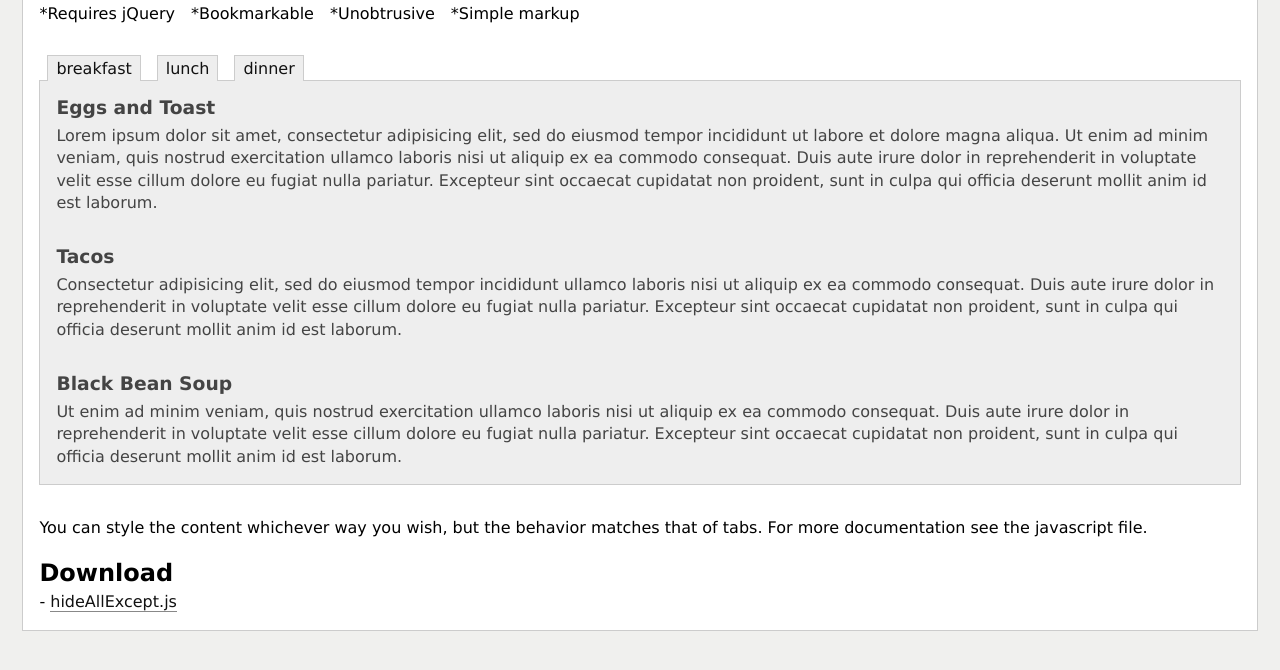
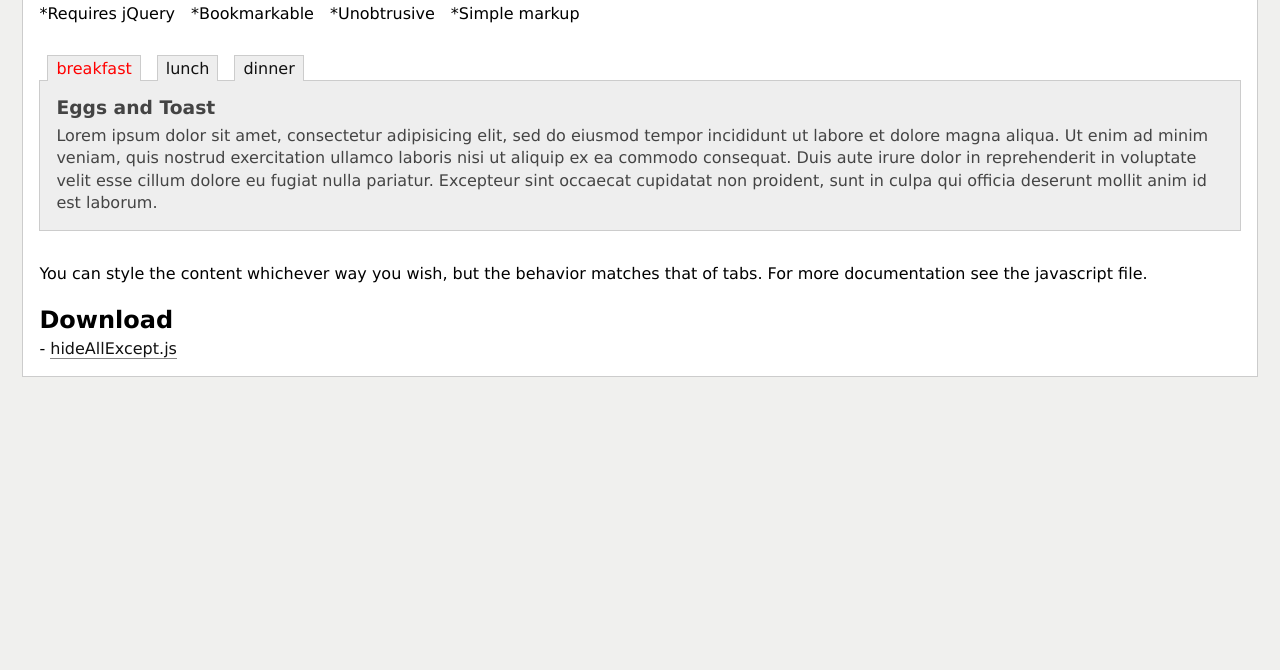
Before and after one commit to dannyduc/Hide-All-Except-One, a plain HTML site: page index.html in a window 1280 px wide. Shown: the part 80-750 px from the top of the page. Drawn offline with nearby package versions, Linux system fonts and the light colour scheme.

Commit message:
fixes and removing dependency on external stylesheet

```diff
--- a/index.html
+++ b/index.html
@@ -3,10 +3,9 @@
     <head>
         <meta http-equiv="Content-type" content="text/html; charset=utf-8" />
         <title>"hide all except one" demo (like tabs)</title>
-        <link href="style.css" rel="stylesheet" type="text/css" media="all" />
-
+        <link href="style.css" rel="stylesheet" type="text/css" />
         <script src="http://ajax.googleapis.com/ajax/libs/jquery/1.3.2/jquery.min.js"></script>
-        <script src="jquery.hideAllExcept.js"></script>
+        <script src="jquery.hideAllExceptOne.js"></script>
 	    <script>
 		    jQuery(function($){
                 $.hideAllExcept.init();
@@ -21,13 +20,13 @@
                 <li>Bookmarkable</li>
                 <li>Unobtrusive</li>
                 <li>Simple markup</li>
-            </ul><br />
+            </ul><br>
 
             <ul id="buttons">
                 <li><a class="toggle" href="#breakfast">breakfast</a></li> <!-- The js looks for any links with a class of 'toggle'. It then makes visible the id which matches the href. -->
                 <li><a class="toggle" href="#lunch">lunch</a></li>
                 <li><a class="toggle" href="#dinner">dinner</a></li>
-            </ul><br />
+            </ul><br>
 
             <div id="toggleThis"> <!-- the js looks for an id of 'toggleThis' and divs inside of it. -->
                 <div id="breakfast">
@@ -47,7 +46,7 @@
             <p>You can style the content whichever way you wish, but the behavior matches that of tabs. For more documentation see the javascript file.</p>
 
             <h2>Download</h2>
-            <p>- <a class="code" href="http://github.com/enure/Hide-All-Except-One/tree/master">hideAllExcept.js</a></p>
+            <p>- <a class="code" href="http://github.com/enure/Hide-All-Except-One">hideAllExcept.js</a></p>
         </div>
         <script type="text/javascript">
             var gaJsHost = (("https:" == document.location.protocol) ? "https://ssl." : "http://www.");
--- a/jquery.hideAllExceptOne.js
+++ b/jquery.hideAllExceptOne.js
@@ -5,14 +5,14 @@
 
       (!hash) ? $.hideAllExcept.hideShow('#' + $('#toggleThis > div:first').attr('id')) : $.hideAllExcept.hideShow(window.location.hash);
 
-      $('a.toggle').click(function() {
+      $('a.toggle').click(function(e) {
+        e.preventDefault();
         var href = $(this).attr('href');
         $.hideAllExcept.hideShow(href);
-        return false; // prevents the window from scrolling to the anchor
       });
     },
     hideShow: function(el) {
-      $(el).removeClass('hide').siblings().addClass('hide');
+      $(el).show().siblings().hide();
 
       $('a.toggle').removeClass('active');
       $('a[href="' + el + '"]').addClass('active');
--- a/style.css
+++ b/style.css
@@ -1,6 +1,4 @@
 /* http://github.com/enure/Hide-All-Except-One */
-
-.hide { display: none; } /* required */
 
 body { background-color: #F0F0EE; }
 #content { margin: 1.4em; padding: 1em; border: 1px solid #ccc; background-color: #fff; }
@@ -23,7 +21,7 @@ div#toggleThis div { background-color: #eee; padding: 1em; color: #444; font-fam
 
 a, a:link, a:visited { color: #111; text-decoration: none; }
 a.code { border-bottom: 1px solid #888; }
-a.active, a:hover { color: red; }
+a.active, a:hover { color: red; outline: none; }
 
 #me { text-align: center; }
 #me a { color: #aaa; }
```
